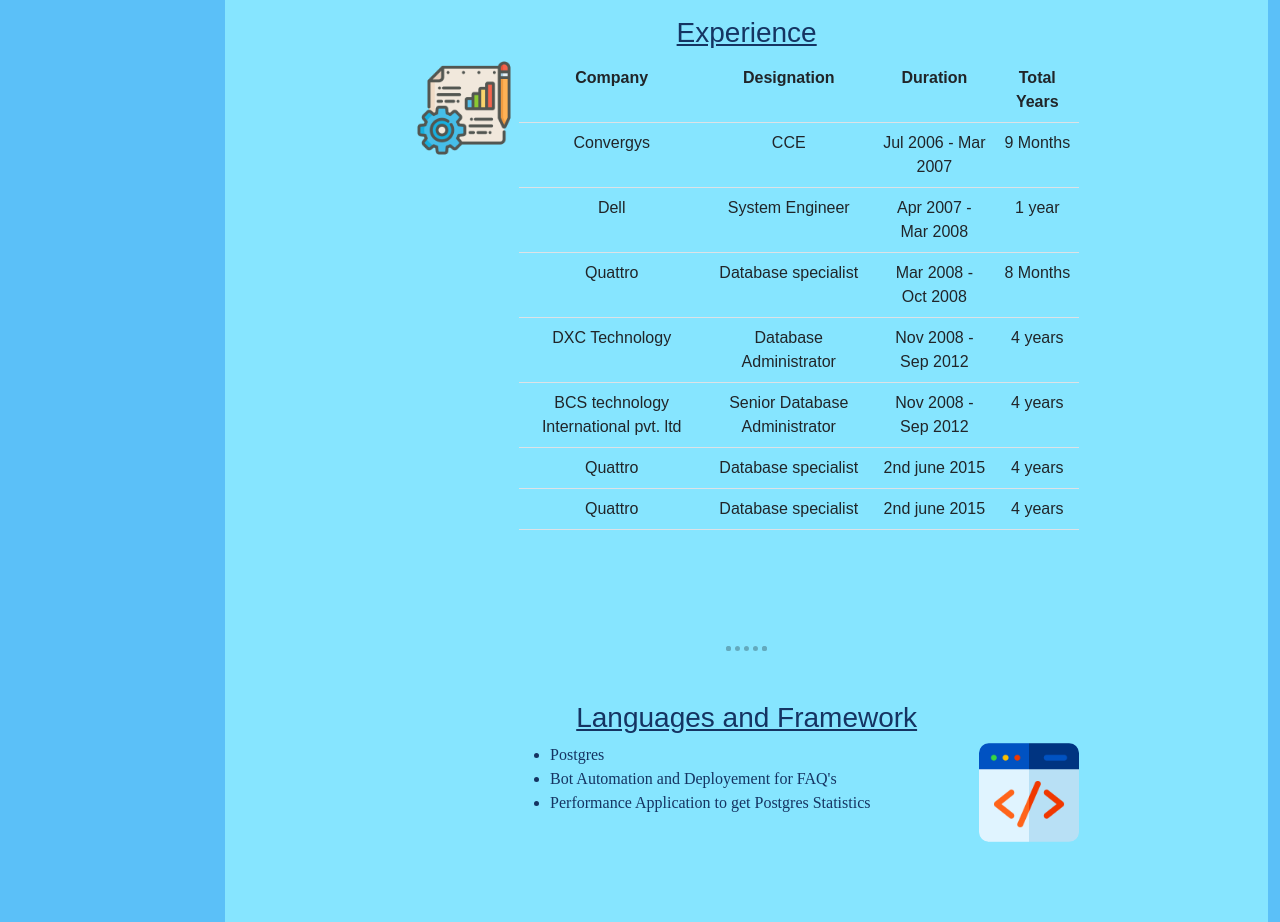
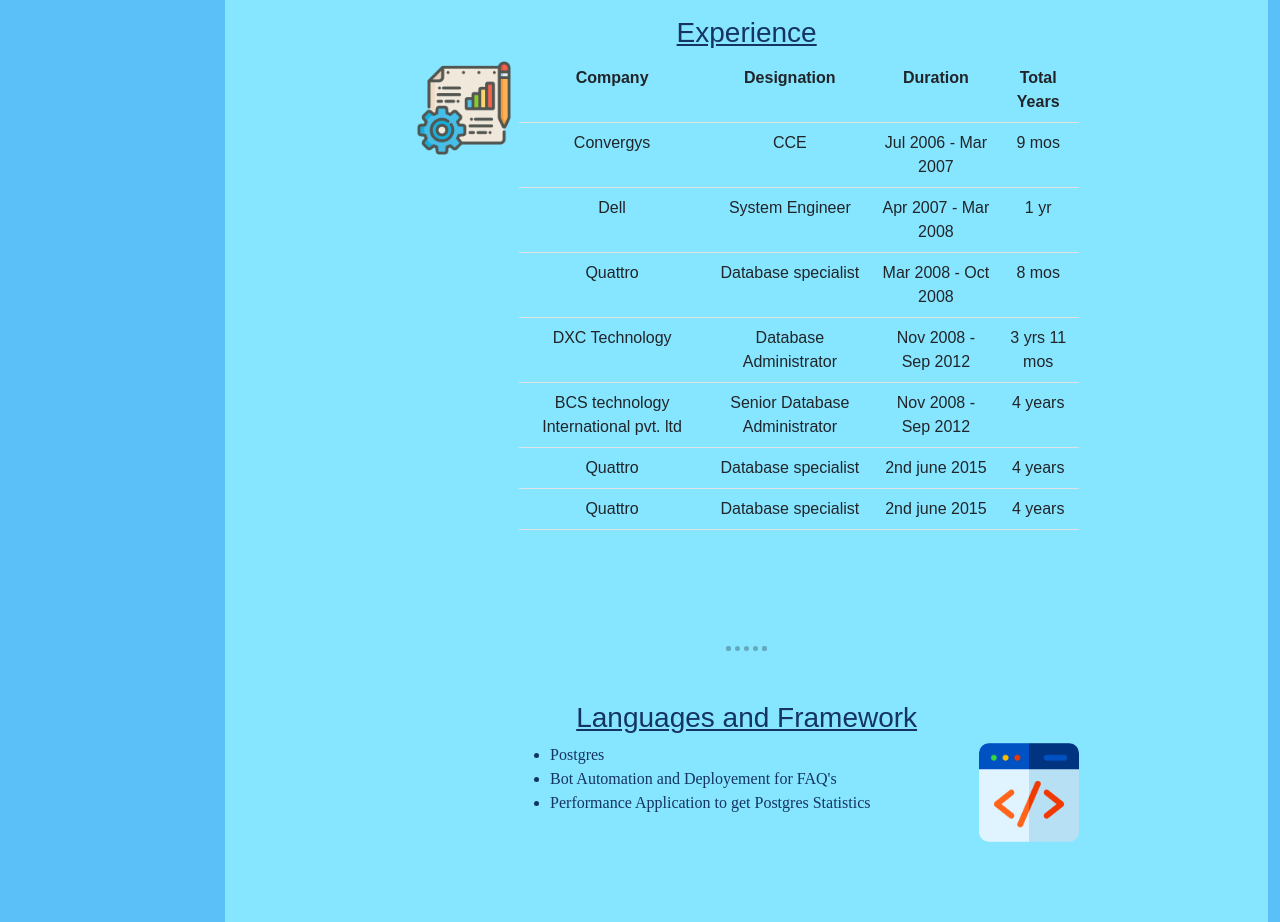
Before and after one commit to rajverma1985/HTML_Personal_Blog, a plain HTML site: page index.html in a window 1280 px wide. Shown: the part 1380-2302 px from the top of the page. Drawn offline with nearby package versions, Linux system fonts and the light colour scheme.

Commit message:
education recitifcation

```diff
--- a/index.html
+++ b/index.html
@@ -133,7 +133,7 @@
                           Jul 2006 - Mar 2007
                         </td>
                         <td>
-                          9 Months
+                          9 mos
                         </td>
                       </tr>
                       <tr>
@@ -147,7 +147,7 @@
                           Apr 2007 - Mar 2008
                         </td>
                         <td>
-                          1 year
+                          1 yr
                         </td>
                       </tr>
                       <tr>
@@ -161,7 +161,7 @@
                           Mar 2008 - Oct 2008
                         </td>
                         <td>
-                          8 Months
+                          8 mos
                         </td>
                       </tr>
                       <tr>
@@ -175,7 +175,7 @@
                           Nov 2008 - Sep 2012
                         </td>
                         <td>
-                          4 years
+                          3 yrs 11 mos
                         </td>
                       </tr>
                       <tr>
```
